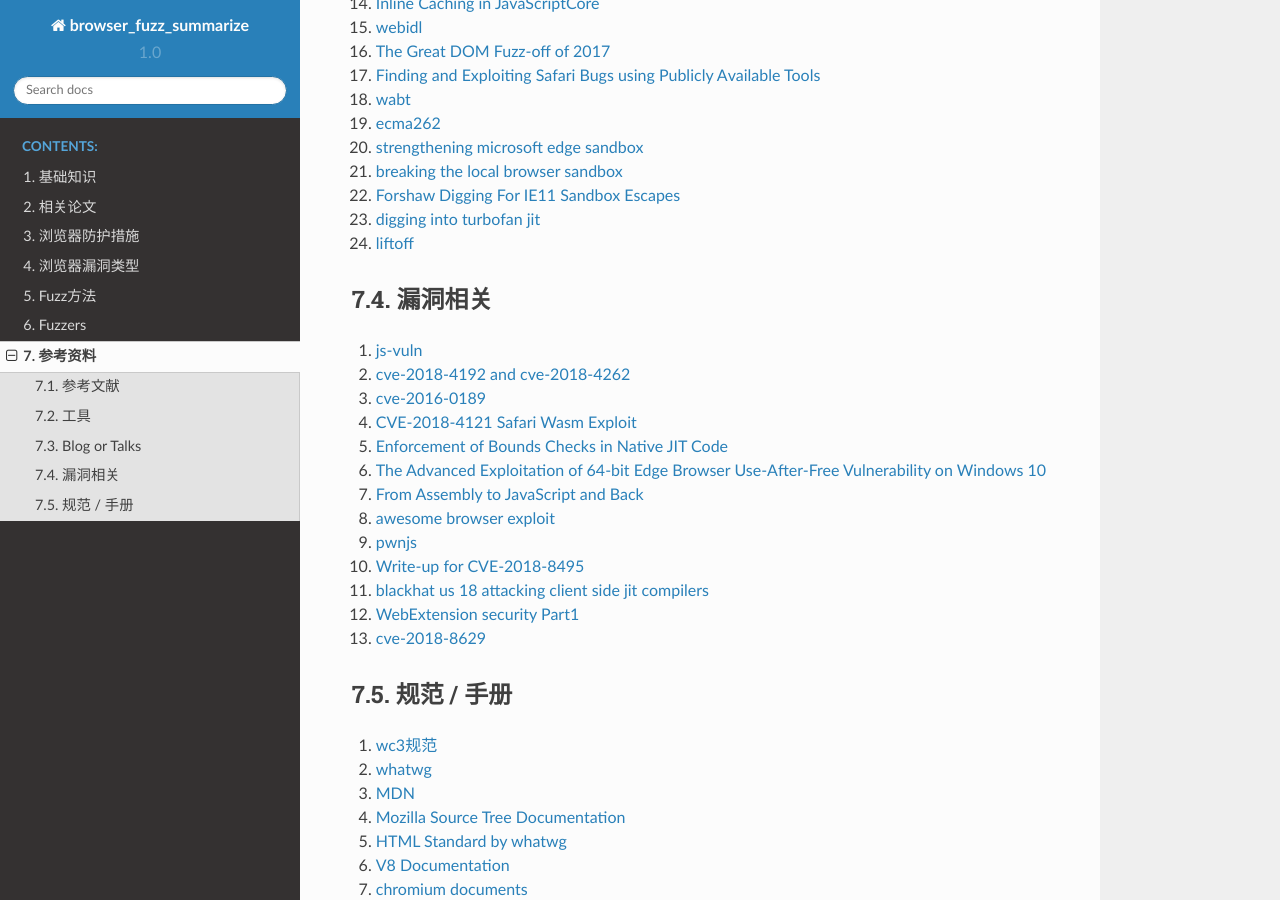
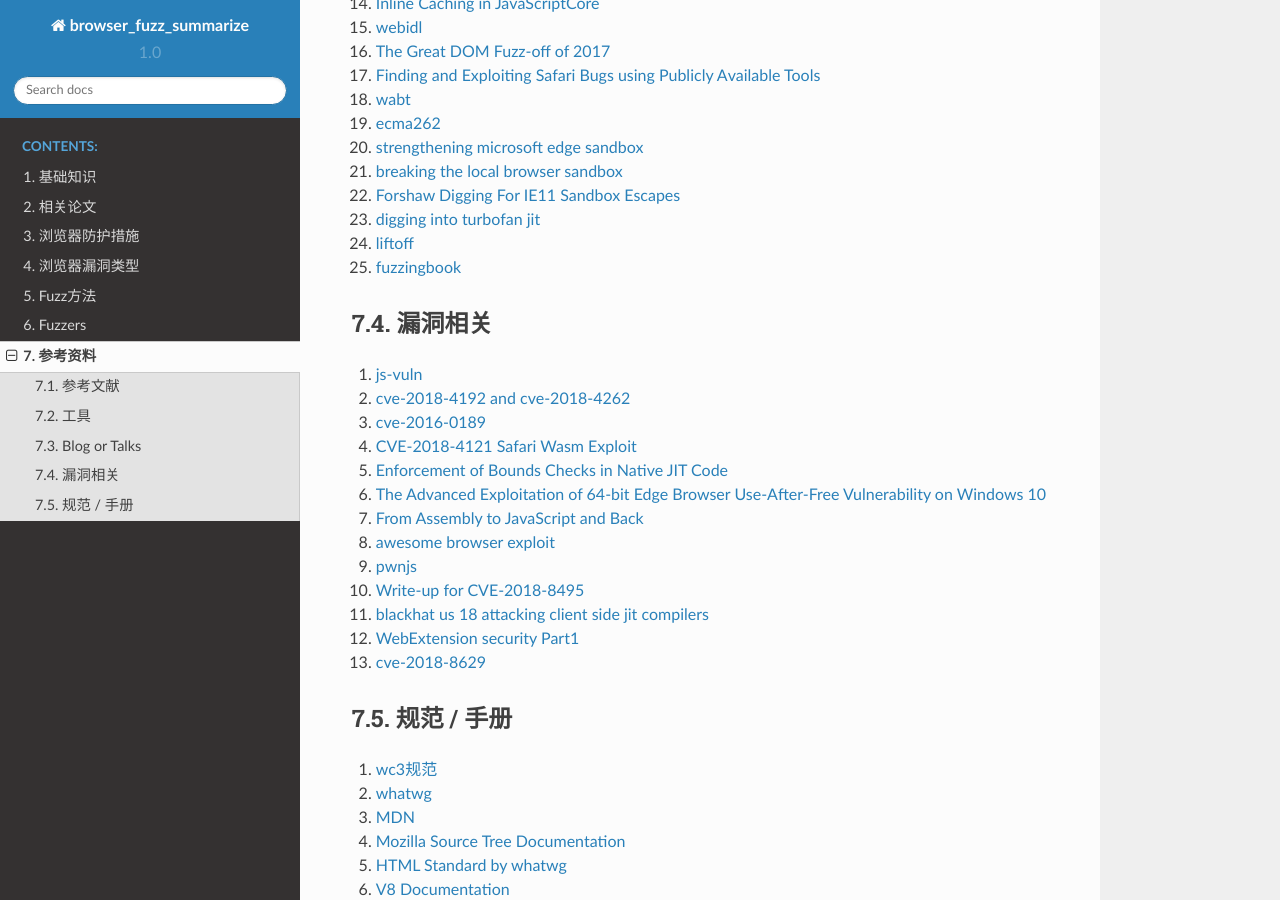
Before and after one commit to LyleMi/Browser-Fuzz-Summarize, a Sphinx documentation site: the page built from source/ref.rst, in a window 1280 px wide and 900 px high, scrolled down 2021 px. Built offline with Sphinx 7.4.7 and the Read the Docs theme 2.0.0, drawn with Linux system fonts in a browser that asks for light colours.

Commit message:
add reference

```diff
--- a/source/ref.rst
+++ b/source/ref.rst
@@ -123,6 +123,8 @@ Blog or Talks
 
 24. `liftoff <https://v8project.blogspot.com/2018/08/liftoff.html>`_
 
+25. `fuzzingbook <https://www.fuzzingbook.org/>`_
+
 漏洞相关
 --------------------------------------------------
 1. `js-vuln <https://github.com/tunz/js-vuln-db>`_
```
